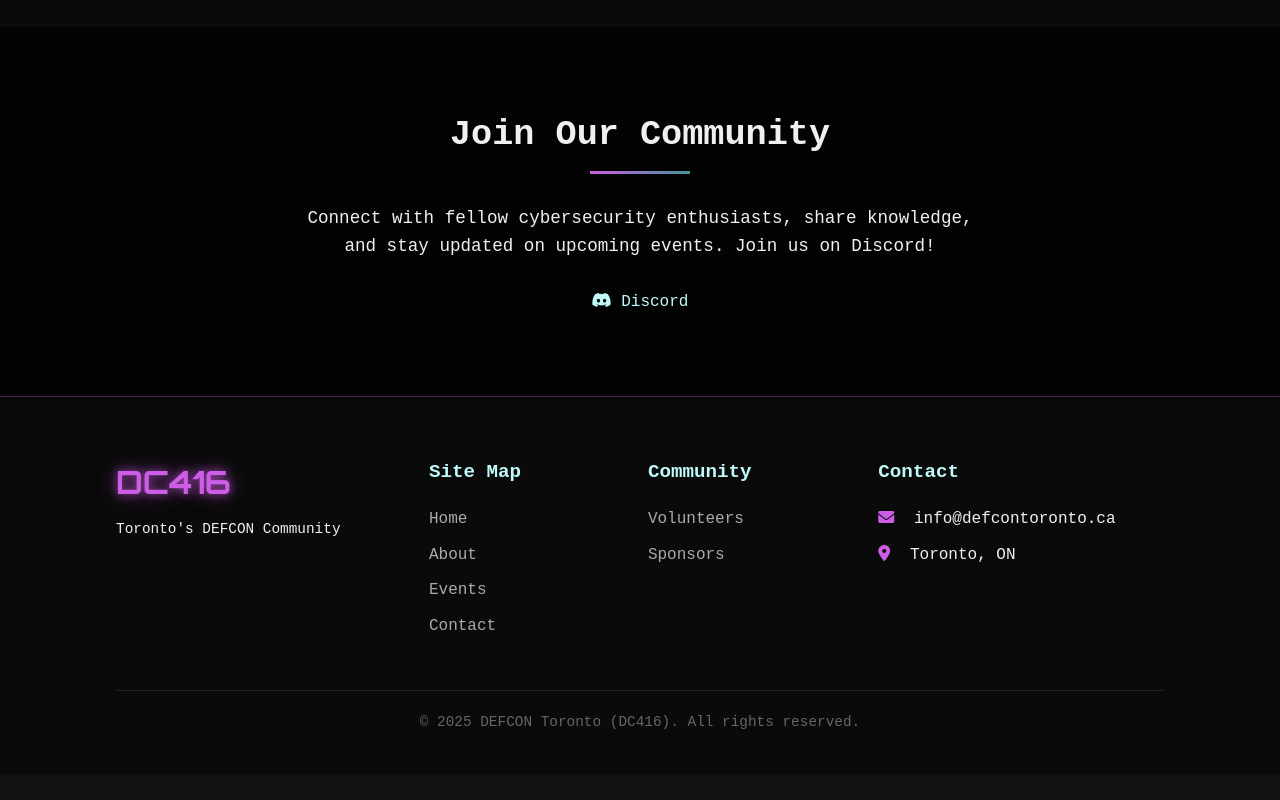
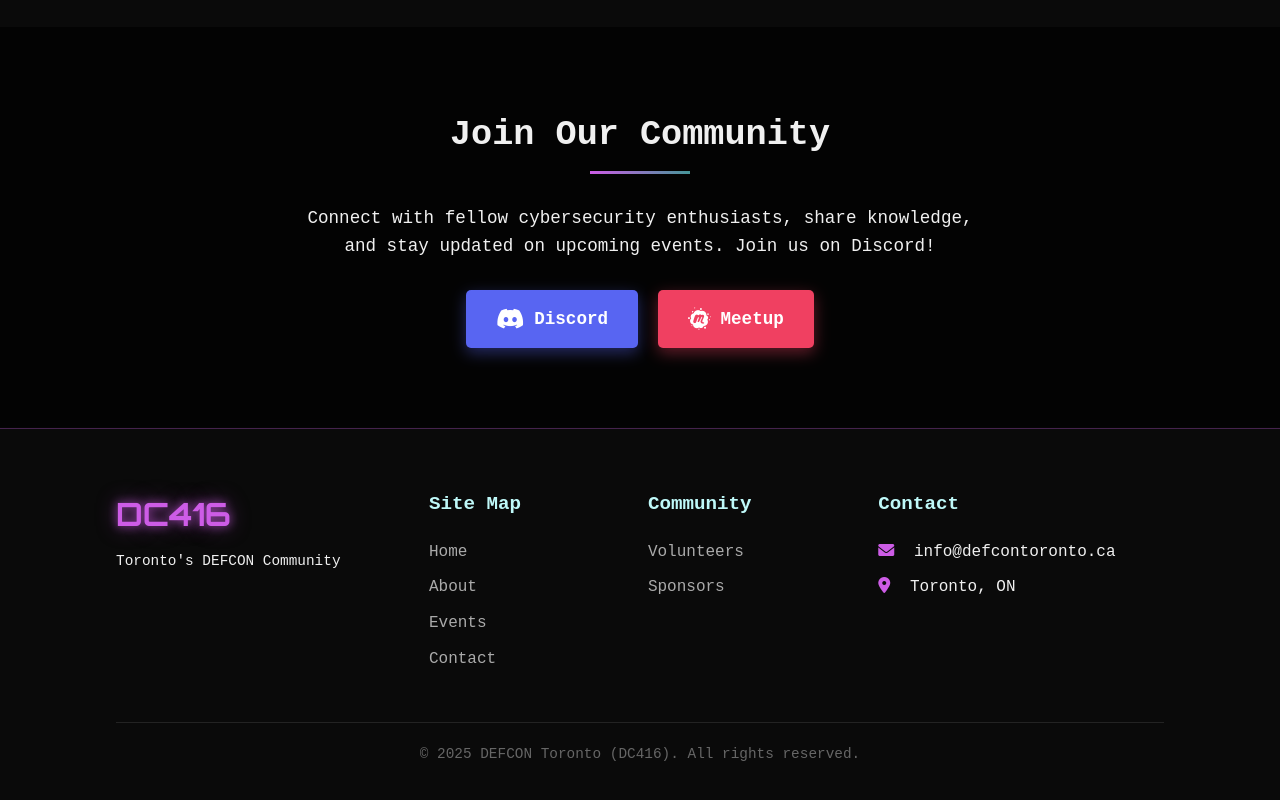
Before and after one commit to amir-hosseinpour/dc416-docker, a plain HTML site: page dc416-main-website-main/index.html in a window 1280 px wide. Shown: the part 1821-2621 px from the top of the page. Before the commit the page ends 2595 px from the top, so only its background shows below. Drawn offline with Linux system fonts and the light colour scheme; a script that the page names is missing.

Commit message:
added the meetup button to the home page

```diff
--- a/dc416-main-website-main/css/style.css
+++ b/dc416-main-website-main/css/style.css
@@ -518,8 +518,56 @@ section:nth-child(odd) {
     transform: translateY(-3px);
 }
 
-.social-link:hover i {
+
+/* Large Social Links (Community Section) */
+.social-links-large {
+    display: flex;
+    justify-content: center;
+    gap: 20px;
+    margin-top: 30px;
+}
+
+.social-btn {
+    display: inline-flex;
+    align-items: center;
+    gap: 10px;
+    padding: 15px 30px;
+    border-radius: 5px;
+    font-size: 1.1rem;
+    font-weight: 600;
     color: white;
+    transition: all 0.3s ease;
+    border: none;
+    box-shadow: 0 5px 15px rgba(0, 0, 0, 0.3);
+}
+
+.social-btn i {
+    font-size: 1.4rem;
+}
+
+.social-btn:hover {
+    transform: translateY(-5px);
+    box-shadow: 0 10px 25px rgba(0, 0, 0, 0.4);
+    color: white;
+}
+
+.social-btn.discord {
+    background-color: #5865F2;
+    box-shadow: 0 5px 15px rgba(88, 101, 242, 0.4);
+}
+
+.social-btn.discord:hover {
+    box-shadow: 0 10px 25px rgba(88, 101, 242, 0.6);
+}
+
+.social-btn.meetup {
+    background-color: #F04061;
+    /* Meetup brand red */
+    box-shadow: 0 5px 15px rgba(240, 64, 97, 0.4);
+}
+
+.social-btn.meetup:hover {
+    box-shadow: 0 10px 25px rgba(240, 64, 97, 0.6);
 }
 
 /* Footer */
--- a/dc416-main-website-main/index.html
+++ b/dc416-main-website-main/index.html
@@ -102,6 +102,8 @@
       <div class="social-links-large">
         <a href="https://discord.gg/VDy69zgfc3" target="_blank" class="social-btn discord"><i
             class="fab fa-discord"></i> Discord</a>
+        <a href="https://www.meetup.com/defcon416" target="_blank" class="social-btn meetup"><i
+            class="fab fa-meetup"></i> Meetup</a>
       </div>
     </div>
   </section>
```
